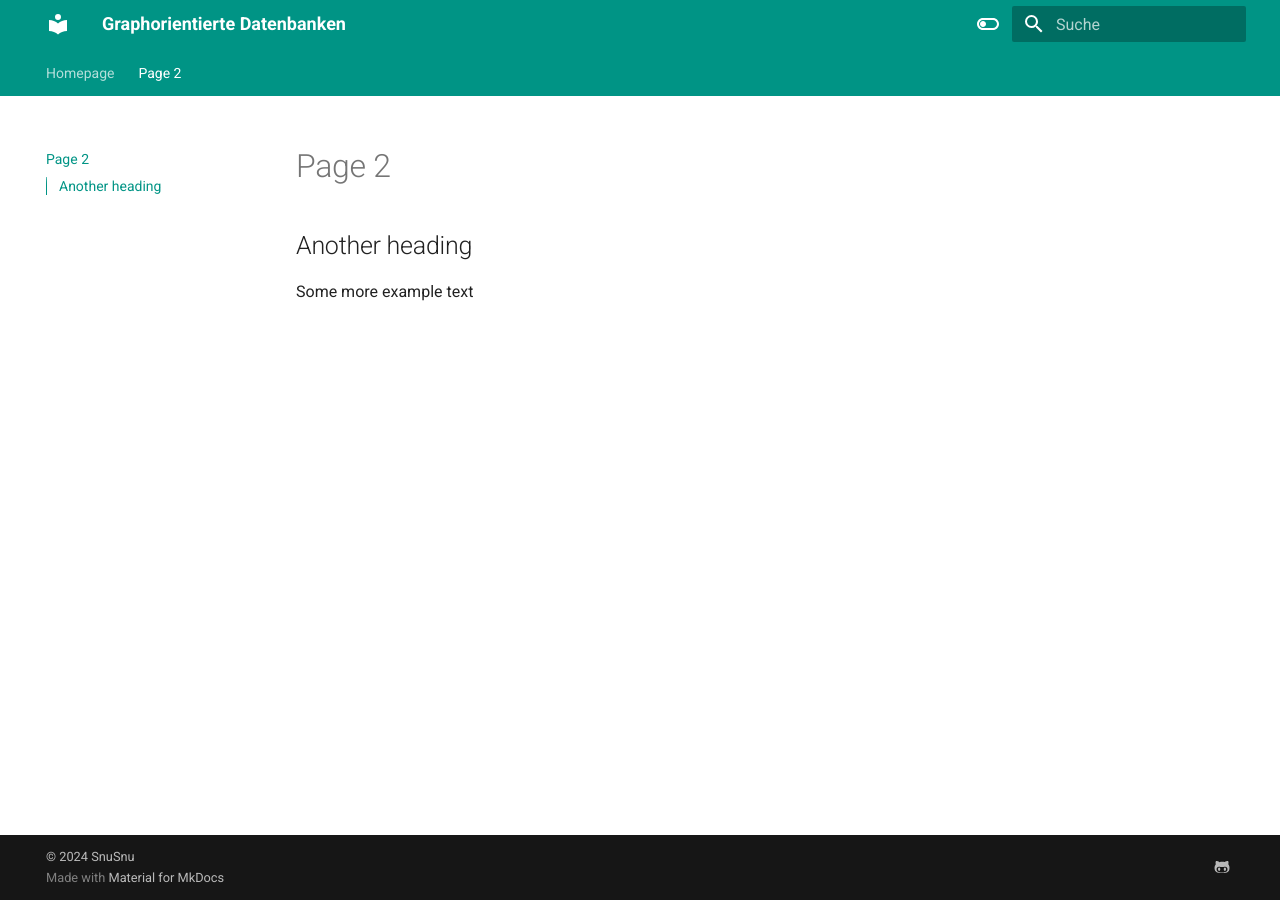
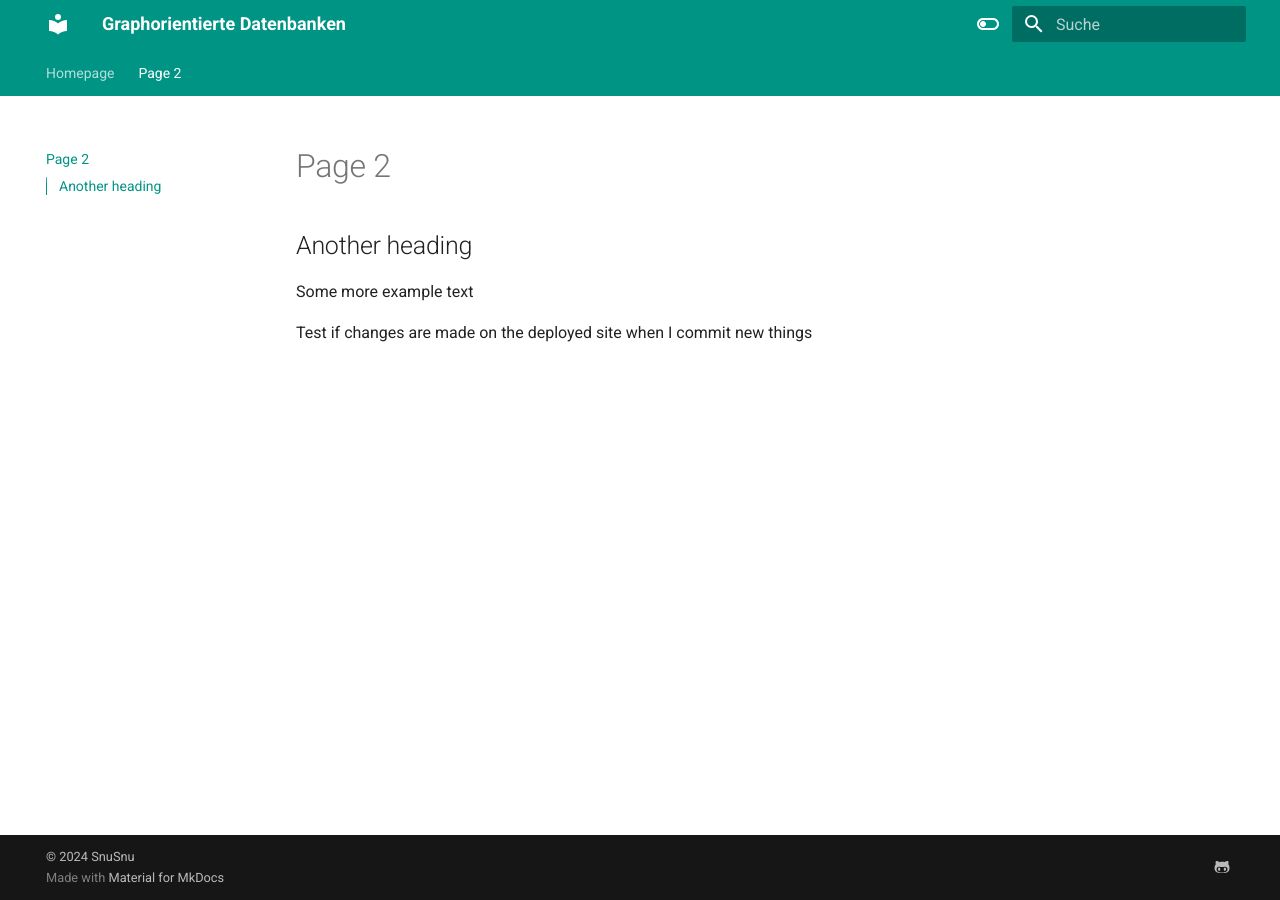
Before and after one commit to SnuSnu01/mkdocs-graph-oriented-databases, an MkDocs documentation site: the page built from docs/page2.md, in a window 1280 px wide. Built offline with MkDocs 1.6.1 and Material for MkDocs 9.7.7, drawn with Linux system fonts in a browser that asks for light colours.

Commit message:
Test if chnages apply on deployed site

```diff
--- a/docs/page2.md
+++ b/docs/page2.md
@@ -3,3 +3,5 @@
 ## Another heading
 
 Some more example text
+
+Test if changes are made on the deployed site when I commit new things
```
